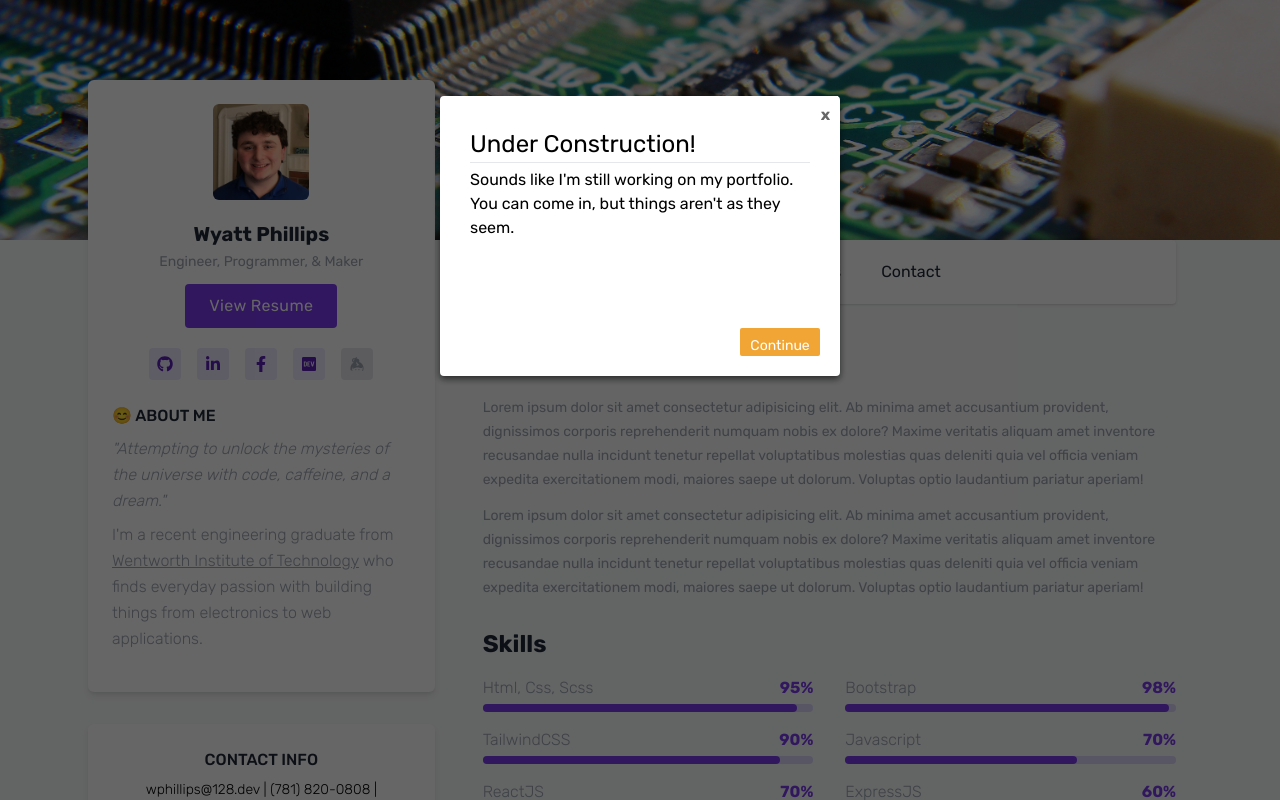
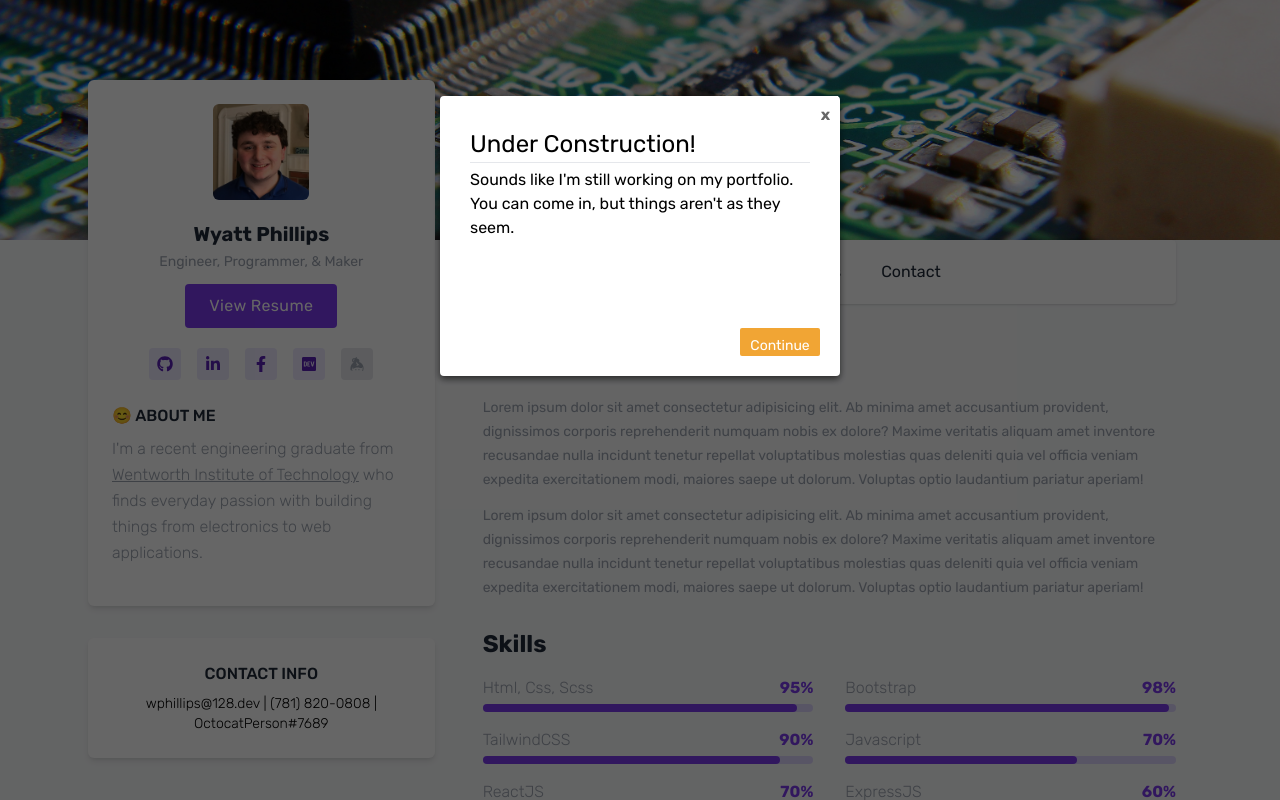
Before and after one commit to SirTangent/wphillips.me-2.0, a React (Create React App) app: page / in a window 1280 px wide. Shown: the top 800 px of the page. Built offline with nearby package versions, Linux system fonts and the light colour scheme.

Commit message:
Remove sidebar quote

```diff
--- a/src/components/sections/Sidebar/Sidebar.jsx
+++ b/src/components/sections/Sidebar/Sidebar.jsx
@@ -70,9 +70,6 @@ const Sidebar = () => {
                       <span>😊</span> About Me
                   </h3>
                   <div className="text-gray-400 text font-light leading-relaxed">
-                      <p className="pb-2 italic">
-                          "Attempting to unlock the mysteries of the universe with code, caffeine, and a dream."
-                      </p>
                       <p>
                           I'm a recent engineering graduate from <a href="https://wit.edu/" className="underline"> Wentworth Institute of Technology</a> who finds everyday passion with building things from electronics to web applications.
                       </p>
```
